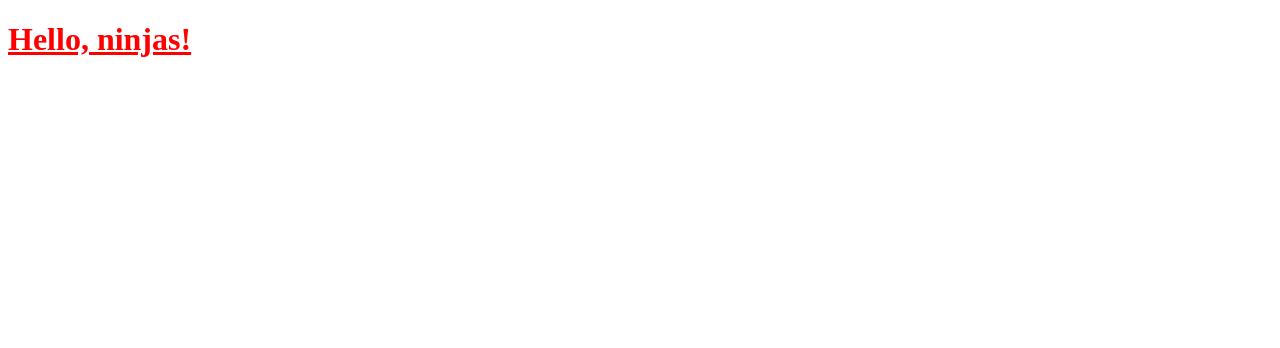
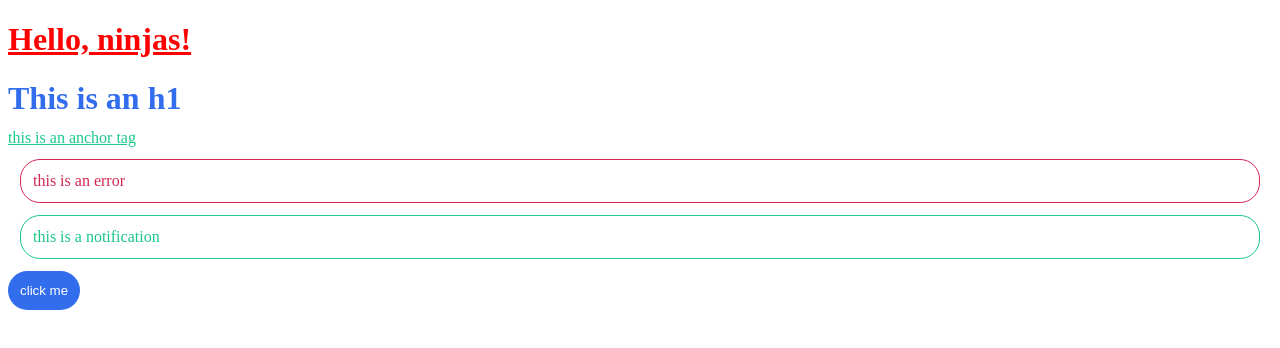
Before and after one commit to Darya-STRONG/SCSS-Tutorial-Complete, a website: page index.html in a window 1280 px wide. Drawn offline with Linux system fonts and the light colour scheme.

Commit message:
Learned about SCSS variables

```diff
--- a/index.html
+++ b/index.html
@@ -9,5 +9,10 @@
 </head>
 <body>
     <h1> <a href="#"> Hello, ninjas!</a></h1>
+    <h1>This is an h1</h1>
+    <a href="#">this is an anchor tag</a>
+    <p class="error">this is an error</p>
+    <p class="notification">this is a notification </p>
+    <button>click me</button>
 </body>
 </html>
--- a/index.scss
+++ b/index.scss
@@ -3,3 +3,57 @@ h1 {
         color: red;
     }
 }
+
+//variables
+//theme colors
+$primary: #326dee;
+$secondary:#1ac888;
+$error:#d32752;
+$info:#f6c31c;
+
+//spacing
+$base-padding:0.75rem;
+$base-margin:0.75rem;
+
+//borders
+$base-border-thickness:1px;
+$base-border-radius:20px;
+
+
+
+
+h1 {
+    color: $primary;
+    margin-bottom: $base-margin;
+}
+a {
+    color:$secondary;
+}
+
+button {
+    color: white;
+    border: 0;
+    background: $primary;
+    border-radius: $base-border-radius;
+    padding: $base-padding;
+}
+
+.error {
+    color: $error;
+    border-color: $error;
+    border-style:solid;
+    margin: $base-margin;
+    padding: $base-padding;
+    border-radius: $base-border-radius;
+    border-width: $base-border-thickness;
+}
+
+.notification {
+    color: $secondary;
+    border-color: $secondary;
+    border-style: solid;
+    margin: $base-margin;
+    padding: $base-padding;
+    border-radius: $base-border-radius;
+    border-width: $base-border-thickness;
+}
```
Also changed, not shown: css/index.css.
